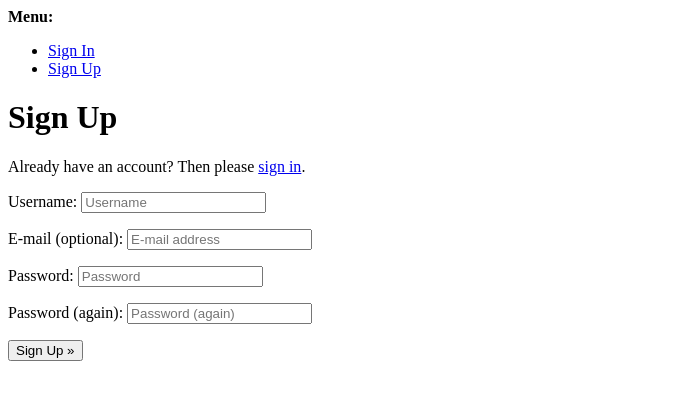
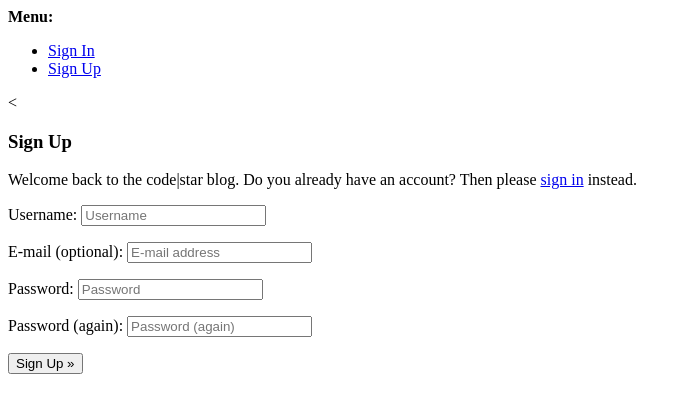
Before and after one commit to Iris-Smok/Django-blog, a Django app: page /accounts/signup/ in a window 1280 px wide. Shown: the top 413 px of the page, without its empty margins (0-691 px from the left). Run offline with Django 3.2, Linux system fonts and the light colour scheme.

Commit message:
Costumize signup.html

```diff
--- a/templates/account/signup.html
+++ b/templates/account/signup.html
@@ -5,17 +5,27 @@
 {% block head_title %}{% trans "Signup" %}{% endblock %}
 
 {% block content %}
-<h1>{% trans "Sign Up" %}</h1>
+<<div class="container">
+  <div class="row">
+      <div class="col-md-8 mt-3 offset-md-2">
+          <h3>{% trans "Sign Up" %}</h3>
 
-<p>{% blocktrans %}Already have an account? Then please <a href="{{ login_url }}">sign in</a>.{% endblocktrans %}</p>
-
+          <p>{% blocktrans %}Welcome back to the code|star blog. Do you already have an account? Then please <a
+                  class="link" href="{{ login_url }}">sign in</a> instead.{% endblocktrans %}</p>
+      </div>
+  </div>
+  <div class="row">
+      <div class="col-md-8 mt-3 offset-md-2">
           <form class="signup" id="signup_form" method="post" action="{% url 'account_signup' %}">
               {% csrf_token %}
               {{ form.as_p }}
               {% if redirect_field_value %}
               <input type="hidden" name="{{ redirect_field_name }}" value="{{ redirect_field_value }}" />
               {% endif %}
-  <button type="submit">{% trans "Sign Up" %} &raquo;</button>
+              <button class="btn btn-signup right" type="submit">{% trans "Sign Up" %} &raquo;</button>
           </form>
+      </div>
+  </div>
+</div>
 
 {% endblock %}
```
Lines whose indentation alone changed are shown as unchanged.
